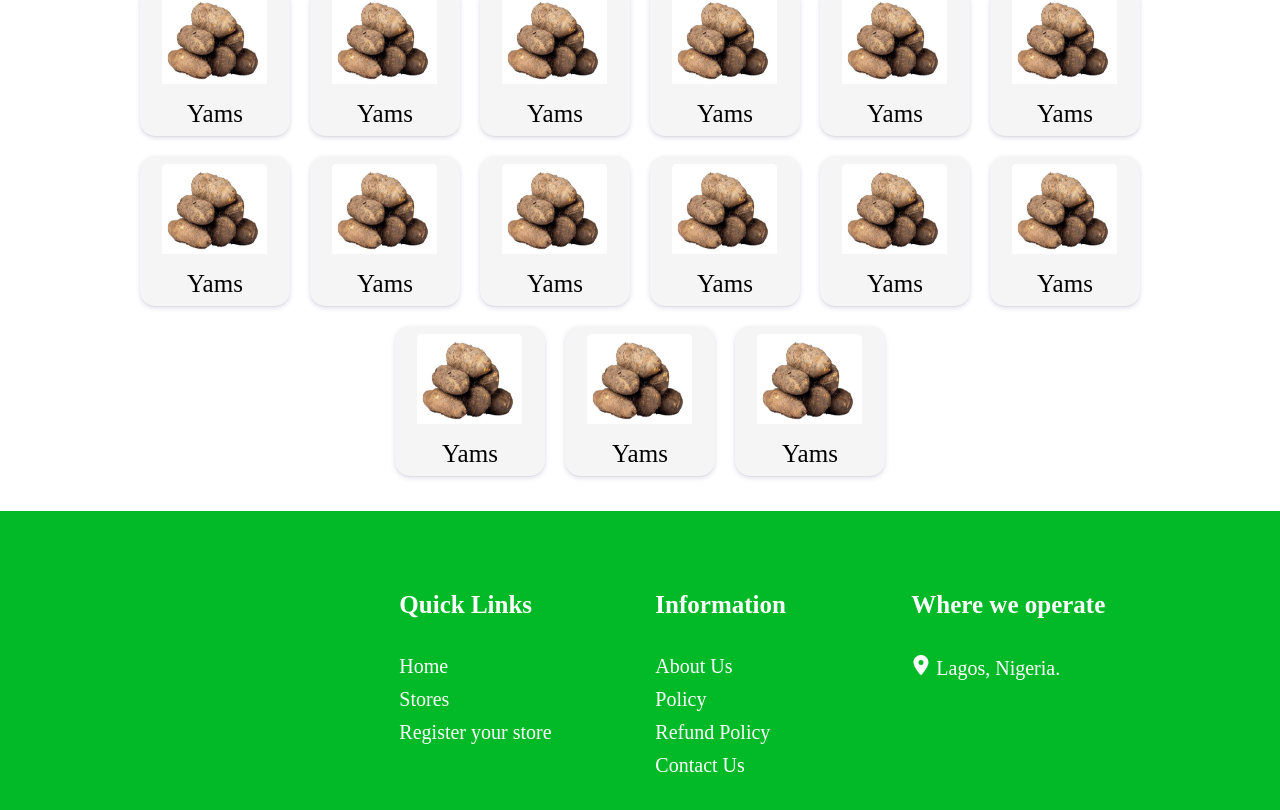
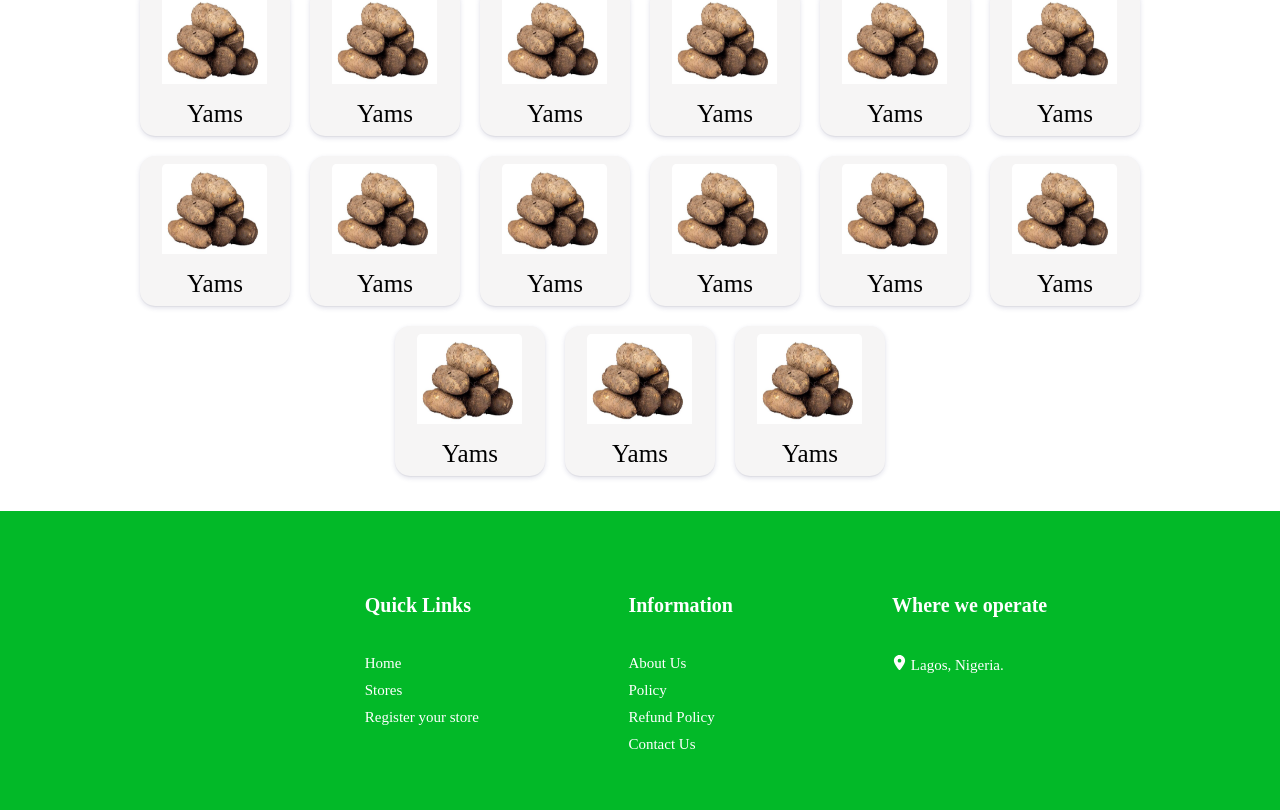
Before and after one commit to Princess-Ugwu1/Group8-final-project, a React app: page / in a window 1280 px wide. Shown: the part 274-1084 px from the top of the page. Built offline with nearby package versions, Linux system fonts and the light colour scheme; the HTML template or start-up script is replaced by a standard one.

Commit message:
trying to resolve merge conflict2

```diff
--- a/src/components/footer/footer.css
+++ b/src/components/footer/footer.css
@@ -7,7 +7,7 @@
     background-color: #02B928;
 }
 
-  .box{
+.box{
     width:80%;
     height:100%;
     display: flex;
@@ -19,6 +19,7 @@
     color: #ffffff;
 
   }
+
   .box1{
     width: 22%;
     height:70%;
@@ -37,7 +38,7 @@
 
 
   .box2{
-    width: 22%;
+    width: 25%;
     height:70%;
     display: flex;
     flex-direction: column;
@@ -46,7 +47,7 @@
     /* background-color: red; */
 
     & p{
-        font-size: 20px;
+        font-size: 15px;
         font-family: montserrat;
     }
   }
@@ -63,7 +64,7 @@
   }
 
 .footerSubNames{
-    font-size: 25px;
+    font-size: 20px;
     font-weight: 600;
     font-family: montserrat;
 }
```
